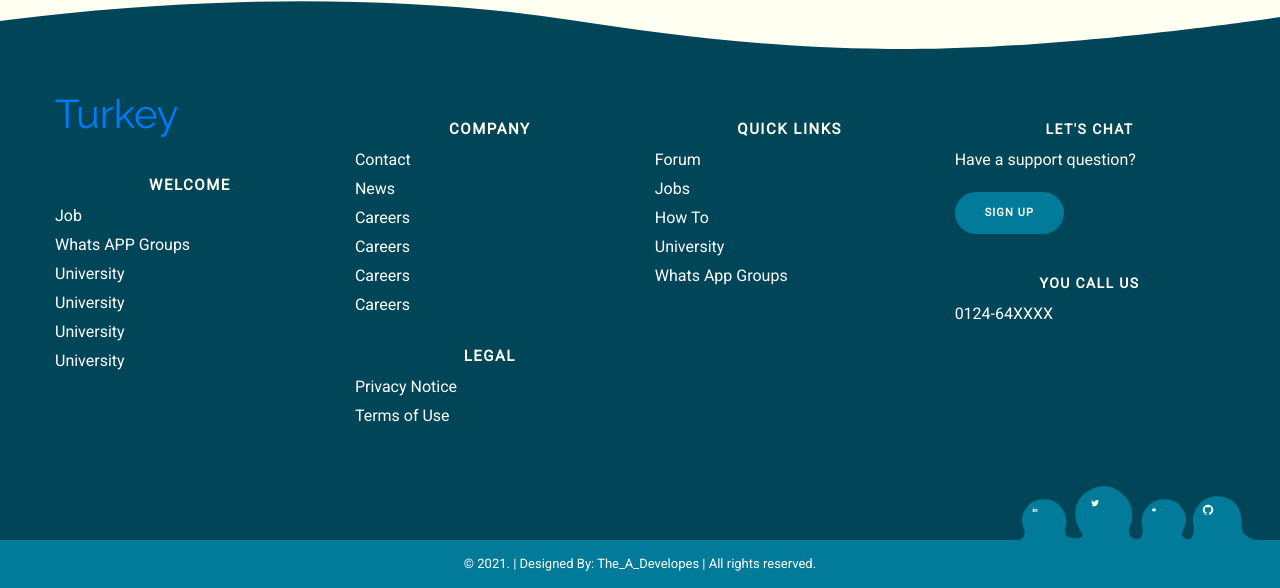
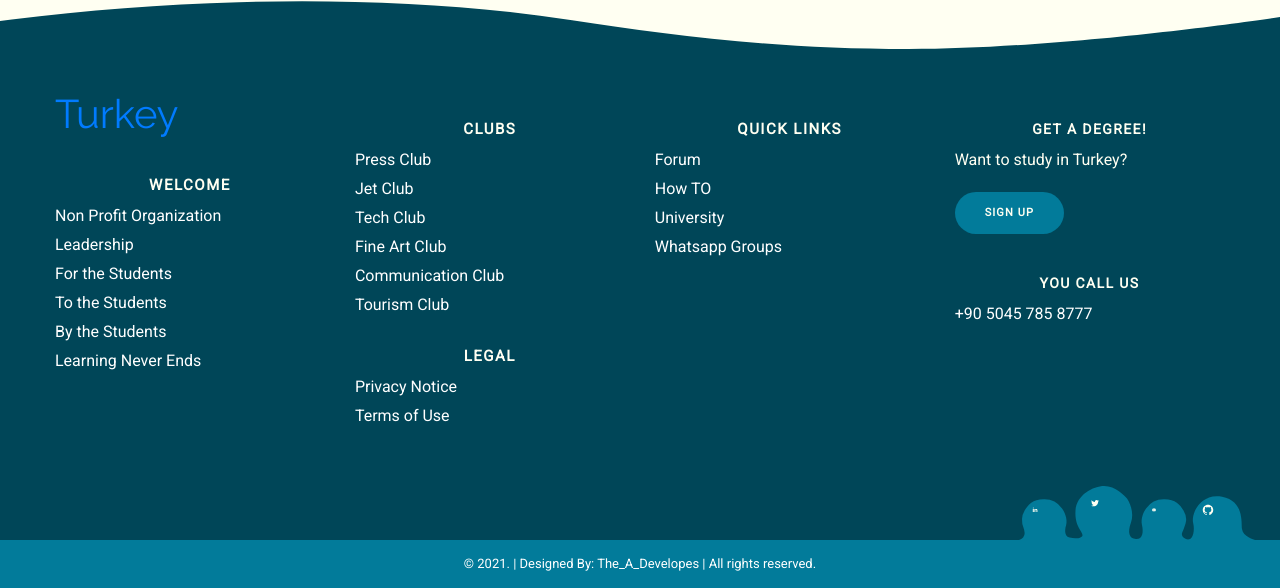
Before and after one commit to De-Code-Slayer/my-Portfolio, a Flask app: page /feed in a window 1280 px wide. Shown: the part 913-1501 px from the top of the page. Run offline with Flask 2, Linux system fonts and the light colour scheme; a user stored in the database is signed in; some libraries are stand-ins or nearby versions.

Commit message:
major update with favicon

```diff
--- a/webapp/templates/admin_login.html
+++ b/webapp/templates/admin_login.html
@@ -16,6 +16,7 @@
         integrity="sha384-BVYiiSIFeK1dGmJRAkycuHAHRg32OmUcww7on3RYdg4Va+PmSTsz/K68vbdEjh4u" crossorigin="anonymous">
     <link href="https://cdnjs.cloudflare.com/ajax/libs/font-awesome/5.13.0/css/all.min.css" rel="stylesheet">
     <link rel="stylesheet" href="../static/admin.css">
+    <link rel="shortcut icon" href="{{ url_for('static', filename='favicon.ico') }}">
 </head>
 
 <body>
--- a/webapp/templates/admin_page.html
+++ b/webapp/templates/admin_page.html
@@ -23,6 +23,7 @@
         integrity="sha384-JjSmVgyd0p3pXB1rRibZUAYoIIy6OrQ6VrjIEaFf/nJGzIxFDsf4x0xIM+B07jRM"
         crossorigin="anonymous"></script>
     <link rel="stylesheet" href="../static/admin_style.css">
+    <link rel="shortcut icon" href="{{ url_for('static', filename='favicon.ico') }}">
 </head>
 
 <body>
--- a/webapp/templates/base.html
+++ b/webapp/templates/base.html
@@ -29,7 +29,7 @@
     <link rel="preconnect" href="https://fonts.googleapis.com">
     <link rel="preconnect" href="https://fonts.gstatic.com" crossorigin>
     <link href="https://fonts.googleapis.com/css2?family=Raleway&display=swap" rel="stylesheet">
-
+    <link rel="shortcut icon" href="{{ url_for('static', filename='favicon.ico') }}">
 
 </head>
 
@@ -72,7 +72,7 @@
                 </li>
                 {% if not user.is_authenticated %}
                 <li class="nav-item">
-                    <a class="btn btn-primary" href="/signup" role="button">Sign In</a>
+                    <a class="btn btn-primary" href="/signin" role="button">Sign In</a>
                 </li>
                 <li class="nav-item">
                     <a class="btn btn-secondary" href="/signup"><i class="far  fa-sign-in"></i>Sign Up</a>
@@ -120,47 +120,47 @@
                             <h2 class="footer-menu-name"> Welcome</h2>
                              <ul id="menu-get-started" class="footer-menu-list">
                             <li class="menu-item menu-item-type-post_type menu-item-object-product">
-                                <a href="#">Job</a>
+                                <a href="#">Non Profit Organization</a>
                             </li>
                             <li class="menu-item menu-item-type-post_type menu-item-object-product">
-                                <a href="#">Whats APP Groups</a>
+                                <a href="#">Leadership</a>
                             </li>
                             <li class="menu-item menu-item-type-post_type menu-item-object-product">
-                                <a href="#">University</a>
+                                <a href="#">For the Students</a>
                             </li>
                             <li class="menu-item menu-item-type-post_type menu-item-object-product">
-                                <a href="#">University</a>
+                                <a href="#">To the Students</a>
                             </li>
                             <li class="menu-item menu-item-type-post_type menu-item-object-product">
-                                <a href="#">University</a>
+                                <a href="#">By the Students</a>
                             </li>
                             <li class="menu-item menu-item-type-post_type menu-item-object-product">
-                                <a href="#">University</a>
+                                <a href="#">Learning Never Ends</a>
                             </li>
                         </ul>
                         </div>
                     </div>
                     <div class="footer-content-column">
                         <div class="footer-menu">
-                             <h2 class="footer-menu-name"> Company</h2>
+                             <h2 class="footer-menu-name"> Clubs</h2>
                         <ul id="menu-company" class="footer-menu-list">
                             <li class="menu-item menu-item-type-post_type menu-item-object-page">
-                                <a href="#">Contact</a>
+                                <a href="#">Press Club</a>
                             </li>
                             <li class="menu-item menu-item-type-taxonomy menu-item-object-category">
-                                <a href="#">News</a>
+                                <a href="#">Jet Club</a>
                             </li>
                             <li class="menu-item menu-item-type-post_type menu-item-object-page">
-                                <a href="#">Careers</a>
+                                <a href="#">Tech Club</a>
                             </li>
                             <li class="menu-item menu-item-type-post_type menu-item-object-page">
-                                <a href="#">Careers</a>
+                                <a href="#">Fine Art Club</a>
                             </li>
                             <li class="menu-item menu-item-type-post_type menu-item-object-page">
-                                <a href="#">Careers</a>
+                                <a href="#">Communication Club</a>
                             </li>
                             <li class="menu-item menu-item-type-post_type menu-item-object-page">
-                                <a href="#">Careers</a>
+                                <a href="#">Tourism Club</a>
                             </li>
                         </ul>
                         </div>
@@ -182,33 +182,31 @@
                             <h2 class="footer-menu-name"> Quick Links</h2>
                             <ul id="menu-quick-links" class="footer-menu-list">
                                 <li class="menu-item menu-item-type-custom menu-item-object-custom">
-                                    <a target="_blank" rel="noopener noreferrer" href="#">Forum</a>
+                                    <a target="_blank" rel="noopener noreferrer" href="/">Forum</a>
                                 </li>
                                 <li class="menu-item menu-item-type-custom menu-item-object-custom">
-                                    <a target="_blank" rel="noopener noreferrer" href="#">Jobs</a>
+                                    <a target="_blank" rel="noopener noreferrer" href="/howto">How TO</a>
                                 </li>
                                 <li class="menu-item menu-item-type-post_type menu-item-object-page">
-                                    <a href="#">How To</a>
+                                    <a href="/university">University</a>
                                 </li>
                                 <li class="menu-item menu-item-type-post_type menu-item-object-page">
-                                    <a href="#">University</a>
+                                    <a href="/whatsapp">Whatsapp Groups</a>
                                 </li>
-                                <li class="menu-item menu-item-type-post_type_archive menu-item-object-customer">
-                                    <a href="#">Whats App Groups</a>
-                                </li>
+
                             </ul>
                         </div>
                     </div>
                     <div class="footer-content-column">
                         <div class="footer-call-to-action">
-                              <h2 class="footer-call-to-action-title"> Let's Chat</h2>
-                            <p class="footer-call-to-action-description"> Have a support question?</p>
-                            <a class="footer-call-to-action-button button" href="#" target="_self"> Sign Up </a>
+                              <h2 class="footer-call-to-action-title">Get a Degree!</h2>
+                            <p class="footer-call-to-action-description"> Want to study in Turkey?</p>
+                            <a class="footer-call-to-action-button button" href="/signup" target="_self"> Sign Up </a>
                         </div>
                         <div class="footer-call-to-action">
                         <h2 class="footer-call-to-action-title"> You Call Us</h2>
                         <p class="footer-call-to-action-link-wrapper"> <a class="footer-call-to-action-link"
-                                href="tel:0124-64XXXX" target="_self"> 0124-64XXXX </a></p>
+                                href="tel:0124-64XXXX" target="_self"> +90 5045 785 8777 </a></p>
                     </div>
                     </div>
                     <div class="footer-social-links"> <svg class="footer-social-amoeba-svg"
--- a/webapp/templates/feed.html
+++ b/webapp/templates/feed.html
@@ -32,8 +32,8 @@
                                 <h4>{{student.first_name}}</h4>
                                 <p class="text-secondary mb-1">{{student.occupation}}</p>
                                 <p class="text-muted font-size-sm">{{student.nationality}}</p>
-                                <button class="btn btn-outline-primary">Make Money</button>
-                                <button class="btn btn-outline-danger">Log Out</button>
+                                <button class="btn btn-outline-primary" OnClick=" location.href='/jobs' ">Make Money</button>
+                                <button class="btn btn-outline-danger" OnClick=" location.href='/logout' ">Log Out  </button>
                             </div>
                         </div>
                     </div>
--- a/webapp/templates/main.html
+++ b/webapp/templates/main.html
@@ -37,7 +37,7 @@
 <link href="https://fonts.googleapis.com/css?family=Poppins:300,400,500&display=swap" rel="stylesheet">
 
 <link href="https://fonts.googleapis.com/css?family=Source+Serif+Pro:400,600&display=swap" rel="stylesheet">
-
+<link rel="shortcut icon" href="{{ url_for('static', filename='favicon.ico') }}">
 </head>
 
 <body>
--- a/webapp/templates/sign_in.html
+++ b/webapp/templates/sign_in.html
@@ -14,6 +14,7 @@
     <link href="//maxcdn.bootstrapcdn.com/bootstrap/4.1.1/css/bootstrap.min.css" rel="stylesheet" id="bootstrap-css">
     <script src="//maxcdn.bootstrapcdn.com/bootstrap/4.1.1/js/bootstrap.min.js"></script>
     <script src="//cdnjs.cloudflare.com/ajax/libs/jquery/3.2.1/jquery.min.js"></script>
+    <link rel="shortcut icon" href="{{ url_for('static', filename='favicon.ico') }}">
 </head>
 
 <body>
--- a/webapp/templates/sign_up.html
+++ b/webapp/templates/sign_up.html
@@ -11,6 +11,7 @@
     <script src="https://code.jquery.com/jquery-3.5.1.min.js"></script>
     <script src="https://cdn.jsdelivr.net/npm/popper.js@1.16.0/dist/umd/popper.min.js"></script>
     <script src="https://stackpath.bootstrapcdn.com/bootstrap/4.5.0/js/bootstrap.min.js"></script>
+    <link rel="shortcut icon" href="{{ url_for('static', filename='favicon.ico') }}">
     <style>
         body {
             color: #999;
--- a/webapp/templates/university.html
+++ b/webapp/templates/university.html
@@ -9,7 +9,7 @@
             <h5 class="card-title">50% - 70% Scholraship Availabe For Undergraduate and Masters Students</h5>
             <h6 class="card-subtitle mb-2 text-muted">Application fee as Low as 50USD</h6>
             <p class="card-text">Study Overseas, No Agent Fee Required, We will guide You all through the procedures required to get your Admission and Visa Successfully.</p>
-            <a href="/signup" class="btn btn-primary">Apply</a>
+            <a {%if user.is_authenticated %} href="/feed" {%endif%}  {%if not user.is_authenticated %}  href="/signup" {%endif%} class="btn btn-primary">Apply</a>
 
         </div>
     </div>
--- a/webapp/templates/whatsapp.html
+++ b/webapp/templates/whatsapp.html
@@ -9,6 +9,7 @@
         <div class="form-group">
             <label for="exampleFormControlSelect1">Filter By</label>
             <select class="form-control" id="exampleFormControlSelect1" name="category">
+                <option disabled value="" selected>Filter by</option>
                 <option>Easter mediterian</option>
                 <option>Near East</option>
                 <option>Cyprus International University</option>
@@ -32,12 +33,14 @@
     <div class="wa-bg">
         <div class="wa">
            <div class="wa-head"><h3>{{x.name}}</h3></div>
-           <a href="" target="_blank" rel="noopener noreferrer">lINK TO A WHATS APP GROUP HERE</a>
+           <a href={{x.link}} target="_blank" rel="noopener noreferrer">{{x.link}}</a>
         </div>
     </div>
     {% endfor%}
     {% endif %}
+
     {% if not whatsapp %}
+    {%endif%}
 </div>
 
 {% endblock %}
```
Also changed, not shown: webapp/templates/how-to.html (+23 -25 lines), webapp/mywebappdatabase.db, webapp/static/favicon.ico (added).
